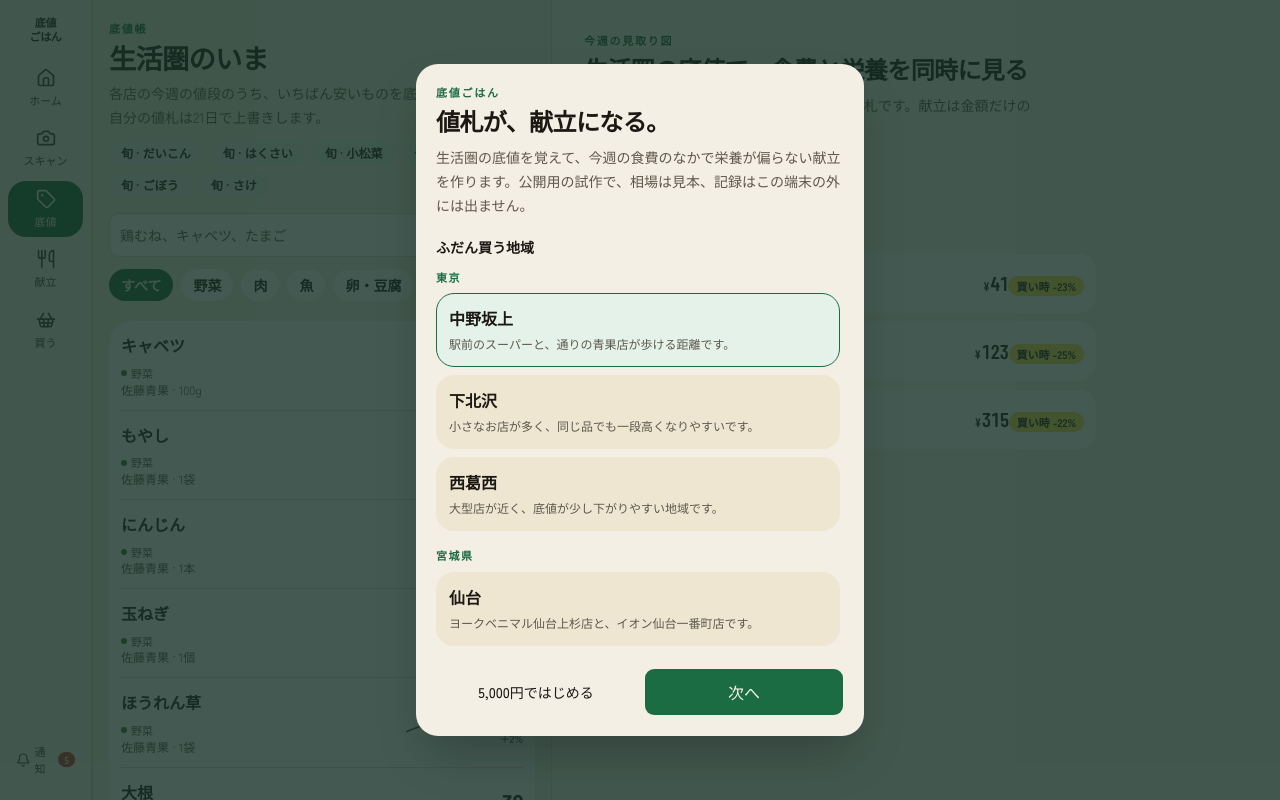
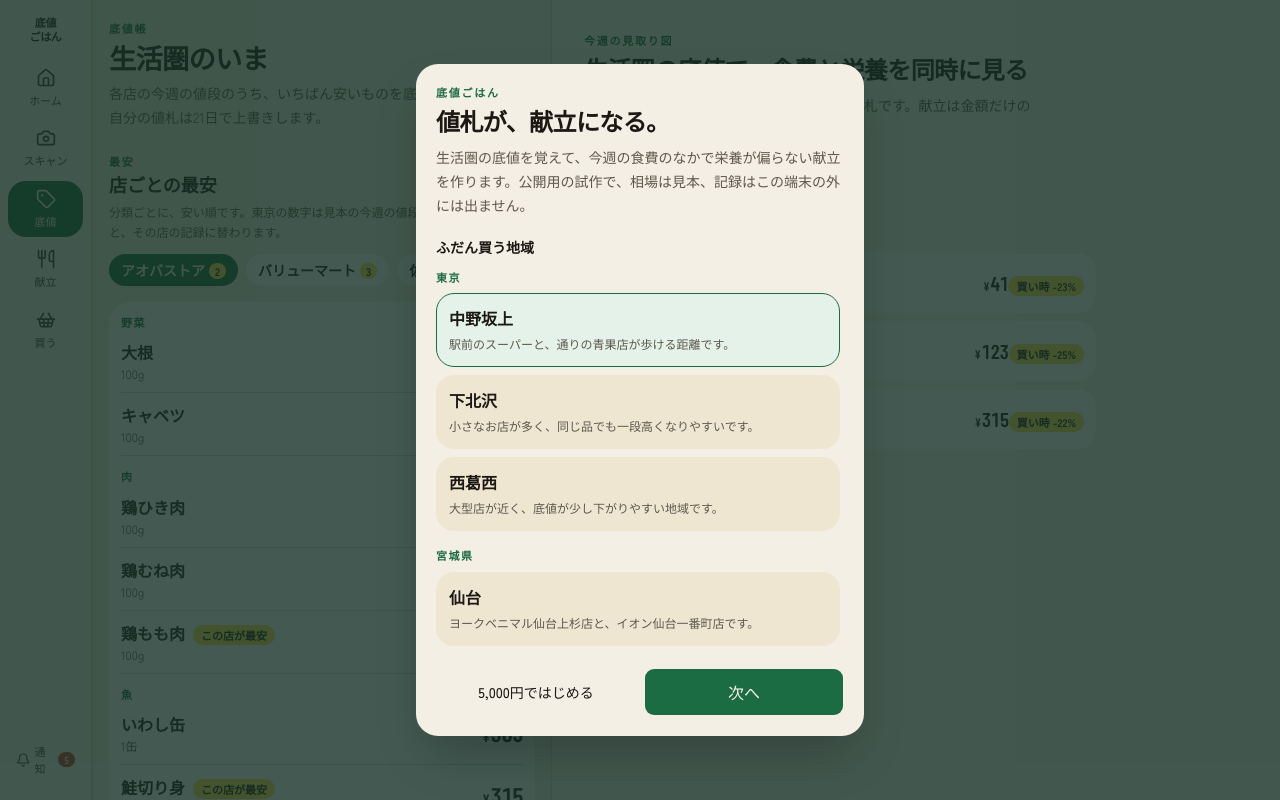
Before and after one commit to ruruie80-crypto/food-wise-v2-0001, a Next.js app: page /prices in a window 1280 px wide. Built offline with nearby package versions, Linux system fonts and the light colour scheme.

Commit message:
Show the cheapest foods at each store by category.
Survey areas share one ranking until a scanned tag makes a store uniquely cheaper.

Co-authored-by: ruruie80 <ruruie80@gmail.com>

```diff
--- a/components/screens/home-screen.tsx
+++ b/components/screens/home-screen.tsx
@@ -20,6 +20,7 @@ import {
 } from "@/components/ui/dialog";
 import { Sheet, SheetContent, SheetHeader, SheetTitle } from "@/components/ui/sheet";
 import { AreaStores } from "@/components/area-stores";
+import { StoreCheapest } from "@/components/store-cheapest";
 import { MarketCard, SeasonCard } from "@/components/today-panel";
 import { formatWithWeekday, weekRangeLabel } from "@/lib/dates";
 import { mealLabel, modeHint, yen } from "@/lib/format";
@@ -113,6 +114,7 @@ export function HomeScreen() {
         </Button>
       </section>
 
+      <StoreCheapest />
       <SeasonCard today={app.today} />
       <MarketCard areaId={app.state.areaId} />
       <AreaStores areaId={app.state.areaId} />
--- a/components/screens/price-detail-screen.tsx
+++ b/components/screens/price-detail-screen.tsx
@@ -114,11 +114,19 @@ export function PriceDetailScreen({ id }: { id: string }) {
         <ul className="mt-3 space-y-3">
           {quote.byStore.map((row) => {
             const shop = getStore(row.storeId);
-            const width = Math.max(8, Math.round((quote.byStore[0].price / row.price) * 100));
+            const lowest = quote.byStore[0].price;
+            const winnerCount = quote.byStore.filter((item) => item.price === lowest).length;
+            const markWinner = winnerCount < quote.byStore.length && row.price === lowest;
+            const width = Math.max(8, Math.round((lowest / row.price) * 100));
             return (
               <li key={row.storeId}>
                 <div className="flex items-baseline justify-between text-sm">
-                  <span className="font-bold">{shop?.name}</span>
+                  <span className="font-bold">
+                    {shop?.name}
+                    {markWinner ? (
+                      <span className="ml-2 rounded-full bg-[#ffe14a] px-2 py-0.5 text-[11px] font-bold">最安</span>
+                    ) : null}
+                  </span>
                   <Yen value={row.price} className="text-xl" />
                 </div>
                 <div className="mt-1 h-2 rounded-full bg-[#efe6d4]">
--- a/components/screens/prices-screen.tsx
+++ b/components/screens/prices-screen.tsx
@@ -3,8 +3,10 @@
 import Link from "next/link";
 import { useMemo, useState } from "react";
 import { categoryLabel, categoryOrder, getArea, getStore, ingredients } from "@/lib/catalog";
+import { cheapestStoreLabel } from "@/lib/deals";
 import { useApp } from "@/components/app-state";
 import { BootScreen, CategoryDot, SignalMark, Sparkline, Yen } from "@/components/bits";
+import { StoreCheapest } from "@/components/store-cheapest";
 import { signedPercent } from "@/lib/format";
 import { inSeason, monthOf } from "@/lib/season";
 import { Input } from "@/components/ui/input";
@@ -39,6 +41,7 @@ export function PricesScreen() {
           ? getArea(app.state.areaId).priceNote
           : "各店の今週の値段のうち、いちばん安いものを底値にしています。自分の値札は21日で上書きします。"}
       </p>
+      <StoreCheapest />
       <div className="mt-3 flex flex-wrap gap-2">
         {inSeason(monthOf(app.today)).map((item) =>
           item.ingredientId ? (
@@ -76,7 +79,6 @@ export function PricesScreen() {
         <ul className="mt-4 divide-y divide-[#e3d8c6] rounded-3xl bg-white px-3">
           {rows.map(({ item, quote }) => {
             if (!quote) return null;
-            const store = getStore(quote.storeId);
             return (
               <li key={item.id}>
                 <Link href={`/prices/${item.id}`} className="flex items-center gap-3 py-3">
@@ -87,7 +89,7 @@ export function PricesScreen() {
                     </div>
                     <CategoryDot category={item.category} />
                     <p className="text-xs text-[#5e574c]">
-                      {store?.name} · {item.unitLabel}
+                      {cheapestStoreLabel(quote.byStore, (id) => getStore(id)?.name ?? id)} · {item.unitLabel}
                     </p>
                   </div>
                   <Sparkline values={quote.series.map((point) => point.price)} />
@@ -104,7 +106,9 @@ export function PricesScreen() {
         </ul>
       )}
       <p className="mt-4 text-xs leading-5 text-[#5e574c]">
-        相場は周辺店の見本です。スキャンした値段だけが、あなたの記録です。
+        {getArea(app.state.areaId).priceBasis === "survey"
+          ? "スキャンした値段だけが、このブラウザの記録です。"
+          : "相場は周辺店の見本です。スキャンした値段だけが、あなたの記録です。"}
       </p>
     </div>
   );
--- /dev/null
+++ b/components/store-cheapest.tsx
@@ -0,0 +1,110 @@
+"use client";
+
+import Link from "next/link";
+import { useState } from "react";
+import { categoryLabel, getArea, getIngredient, ingredients, storesIn } from "@/lib/catalog";
+import { useApp } from "@/components/app-state";
+import { Yen } from "@/components/bits";
+import { cheapestAtStore, samePicks, type DealQuote, type StorePick } from "@/lib/deals";
+import { cn } from "@/lib/utils";
+
+function dealQuotes(book: { quote(id: string): { byStore: { storeId: string; price: number }[] } | null }): DealQuote[] {
+  return ingredients.flatMap((item) => {
+    if (item.category === "seasoning") return [];
+    const quote = book.quote(item.id);
+    if (!quote) return [];
+    return [{ ingredientId: item.id, category: item.category, byStore: quote.byStore }];
+  });
+}
+
+export function StoreCheapest() {
+  const app = useApp();
+  const [picked, setPicked] = useState<string | null>(null);
+  if (!app.ready || !app.book) return null;
+  const area = getArea(app.state.areaId);
+  const stores = storesIn(area.id);
+  if (stores.length === 0) return null;
+  const quotes = dealQuotes(app.book);
+  const boards = stores.map((store) => ({ store, picks: cheapestAtStore(store.id, quotes) }));
+  const identical = boards.every((board) => samePicks(board.picks, boards[0].picks));
+  const selected = boards.find((board) => board.store.id === picked) ?? boards[0];
+  const picks = identical ? boards[0].picks : selected.picks;
+
+  return (
+    <section className="mt-6">
+      <p className="text-[11px] font-bold tracking-[0.16em] text-[#1b6b43]">最安</p>
+      <h2 className="text-lg font-black">店ごとの最安</h2>
+      <p className="mt-1 text-xs leading-5 text-[#5e574c]">
+        分類ごとに、安い順です。
+        {area.priceBasis === "survey" ? "宮城の数字は、仙台市の2026年8月の小売物価統計です。" : "東京の数字は見本の今週の値段です。"}
+        値札を読むと、その店の記録に替わります。
+      </p>
+      {identical ? (
+        <ul className="mt-3 flex flex-wrap gap-2">
+          {stores.map((store) => (
+            <li key={store.id} className="rounded-full bg-white px-3 py-1.5 text-xs font-bold">
+              {store.name}
+            </li>
+          ))}
+        </ul>
+      ) : (
+        <div className="-mx-4 mt-3 flex gap-2 overflow-x-auto px-4 pb-1">
+          {boards.map((board) => {
+            const active = board.store.id === selected.store.id;
+            const wins = board.picks.filter((pick) => pick.onlyHere).length;
+            return (
+              <button
+                key={board.store.id}
+                type="button"
+                aria-pressed={active}
+                onClick={() => setPicked(board.store.id)}
+                className={cn(
+                  "shrink-0 rounded-full px-3 py-1.5 text-sm font-bold",
+                  active ? "bg-[#1b6b43] text-[#f6f3ea]" : "bg-white",
+                )}
+              >
+                {board.store.name}
+                {wins > 0 ? (
+                  <span className="ml-1 rounded-full bg-[#ffe14a] px-1.5 text-[11px] text-[#1c1915]">{wins}</span>
+                ) : null}
+              </button>
+            );
+          })}
+        </div>
+      )}
+      {identical ? <p className="mt-2 text-xs font-bold text-[#1b6b43]">この{stores.length}店は同じ値段です。</p> : null}
+      <PickList picks={picks} />
+    </section>
+  );
+}
+
+function PickList({ picks }: { picks: StorePick[] }) {
+  if (picks.length === 0) {
+    return <p className="mt-3 rounded-3xl bg-white p-4 text-sm leading-6">この店の食材はまだありません。</p>;
+  }
+  return (
+    <ul className="mt-3 divide-y divide-[#e3d8c6] rounded-3xl bg-white px-3">
+      {picks.map((pick, index) => {
+        const ingredient = getIngredient(pick.ingredientId);
+        const showCategory = index === 0 || picks[index - 1]?.category !== pick.category;
+        return (
+          <li key={pick.ingredientId}>
+            {showCategory ? (
+              <p className="pt-3 text-[11px] font-bold tracking-[0.14em] text-[#1b6b43]">{categoryLabel[pick.category]}</p>
+            ) : null}
+            <Link href={`/prices/${pick.ingredientId}`} className="flex items-center justify-between gap-3 py-2.5">
+              <span>
+                <span className="font-bold">{ingredient?.name ?? pick.ingredientId}</span>
+                {pick.onlyHere ? (
+                  <span className="ml-2 rounded-full bg-[#ffe14a] px-2 py-0.5 text-[11px] font-bold">この店が最安</span>
+                ) : null}
+                <span className="mt-0.5 block text-xs text-[#5e574c]">{ingredient?.unitLabel}</span>
+              </span>
+              <Yen value={pick.price} className="text-2xl" />
+            </Link>
+          </li>
+        );
+      })}
+    </ul>
+  );
+}
--- /dev/null
+++ b/lib/deals.ts
@@ -0,0 +1,75 @@
+import type { Category } from "./types";
+
+/** 調味料は大さじ単位で金額が小さく見えるので、店の最安には入れない。 */
+export const dealCategories = ["vegetable", "meat", "fish", "egg_soy", "staple"] as const satisfies readonly Category[];
+
+const PER_CATEGORY = 2;
+
+export type DealQuote = {
+  ingredientId: string;
+  category: Category;
+  byStore: { storeId: string; price: number }[];
+};
+
+export type StorePick = {
+  ingredientId: string;
+  category: Category;
+  price: number;
+  onlyHere: boolean;
+};
+
+function rowsAt(storeId: string, quotes: DealQuote[], category: Category): StorePick[] {
+  return quotes
+    .filter((quote) => quote.category === category)
+    .flatMap((quote) => {
+      const mine = quote.byStore.find((row) => row.storeId === storeId);
+      if (!mine || quote.byStore.length === 0) return [];
+      const lowest = Math.min(...quote.byStore.map((row) => row.price));
+      const winners = quote.byStore.filter((row) => row.price === lowest);
+      return [
+        {
+          ingredientId: quote.ingredientId,
+          category,
+          price: mine.price,
+          onlyHere: mine.price === lowest && winners.length === 1,
+        },
+      ];
+    })
+    .sort((a, b) => a.price - b.price || a.ingredientId.localeCompare(b.ingredientId));
+}
+
+/** 分類ごとに、その店の安い順を最大2品。安い順から漏れた「この店だけ最安」が1品あれば足す。 */
+export function cheapestAtStore(storeId: string, quotes: DealQuote[]): StorePick[] {
+  const picks: StorePick[] = [];
+  for (const category of dealCategories) {
+    const rows = rowsAt(storeId, quotes, category);
+    const top = rows.slice(0, PER_CATEGORY);
+    const extra = rows.find((row) => row.onlyHere && top.every((item) => item.ingredientId !== row.ingredientId));
+    const chosen = extra ? [...top, extra] : top;
+    chosen.sort((a, b) => a.price - b.price || a.ingredientId.localeCompare(b.ingredientId));
+    picks.push(...chosen);
+  }
+  return picks;
+}
+
+export function samePicks(left: StorePick[], right: StorePick[]): boolean {
+  if (left.length !== right.length) return false;
+  return left.every(
+    (pick, index) =>
+      pick.ingredientId === right[index]?.ingredientId &&
+      pick.price === right[index]?.price &&
+      pick.category === right[index]?.category,
+  );
+}
+
+export function cheapestStoreLabel(
+  byStore: { storeId: string; price: number }[],
+  nameOf: (storeId: string) => string,
+): string {
+  if (byStore.length === 0) return "";
+  const lowest = Math.min(...byStore.map((row) => row.price));
+  const winners = byStore.filter((row) => row.price === lowest);
+  if (winners.length === 1) return nameOf(winners[0].storeId);
+  if (winners.length === byStore.length) return "どの店も同じ";
+  return `${winners.length}店が最安`;
+}
--- a/package.json
+++ b/package.json
@@ -7,7 +7,7 @@
     "build": "next build",
     "start": "next start -H 0.0.0.0 -p 43123",
     "lint": "eslint",
-    "test": "tsx --test lib/optimizer.test.ts lib/handoff.test.ts lib/market.test.ts lib/season.test.ts"
+    "test": "tsx --test lib/optimizer.test.ts lib/handoff.test.ts lib/market.test.ts lib/season.test.ts lib/deals.test.ts"
   },
   "dependencies": {
     "@base-ui/react": "^1.8.0",
```
Also changed, not shown: 1 other file (tests, documents, lock files or other folders).
